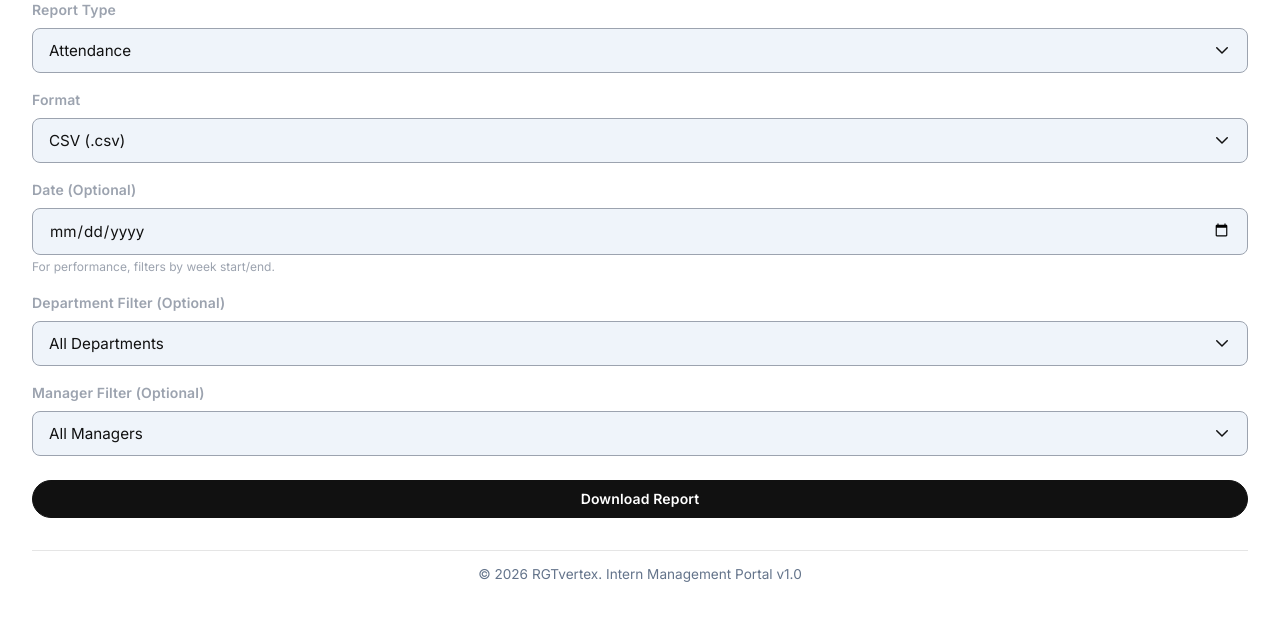
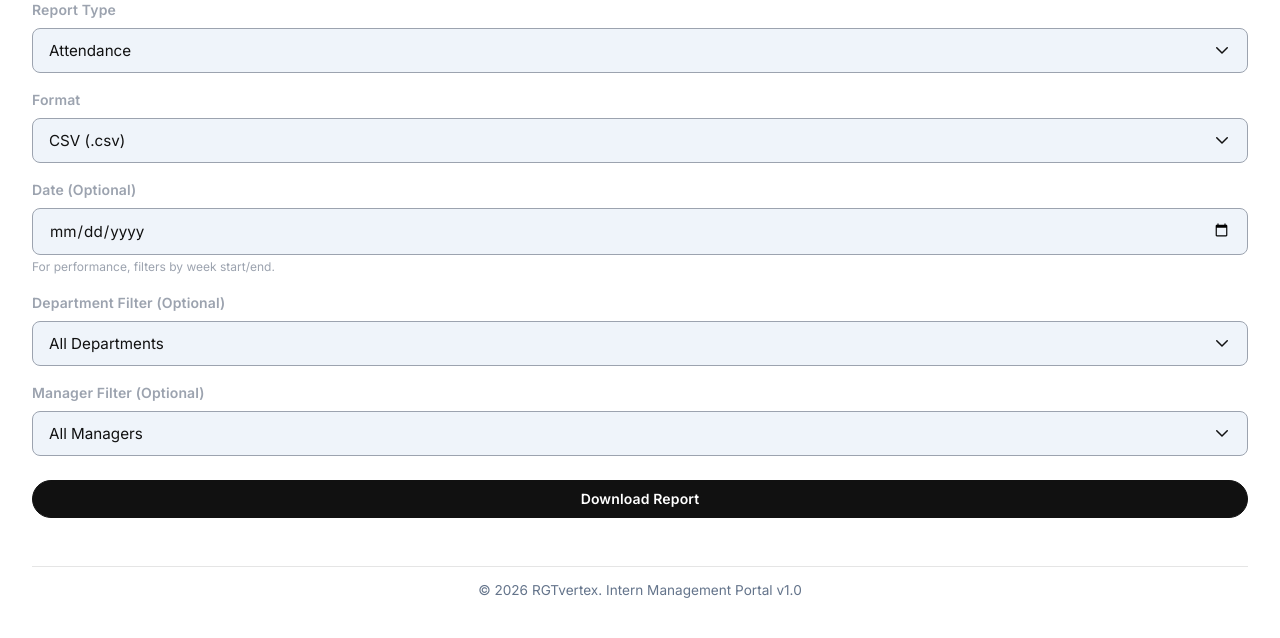
Before and after one commit to RGTvertex-web/Attendance-Portal-try, a Python web app: template templates/admin/dashboard.html in a window 1280 px wide. Shown: the part 1804-2442 px from the top of the page. Before the commit the page ends 2386 px from the top, so only its background shows below. Run offline with Jinja, Linux system fonts and the light colour scheme; the template is opened without the code that fills it, so the values that code supplies are empty; some libraries are stand-ins or nearby versions.

Commit message:
Update base_dashboard.html

```diff
--- a/templates/base_dashboard.html
+++ b/templates/base_dashboard.html
@@ -309,7 +309,7 @@
 
     {% block content %}{% endblock %}
 
-    <div style="flex-grow: 1; min-height: 2rem;"></div>
+    <div style="flex-shrink: 0; height: 3rem;"></div>
     <!-- Footer -->
     <footer style="position: sticky; bottom: 0; background: var(--color-surface, #fff); padding: 0.85rem 1rem; border-top: 1px solid var(--color-border, #e2e8f0); color: var(--text-muted, #64748b); font-size: 0.85rem; text-align: center; z-index: 10; margin-top: auto;">
       &copy; 2026 RGTvertex. Intern Management Portal v1.0
```
